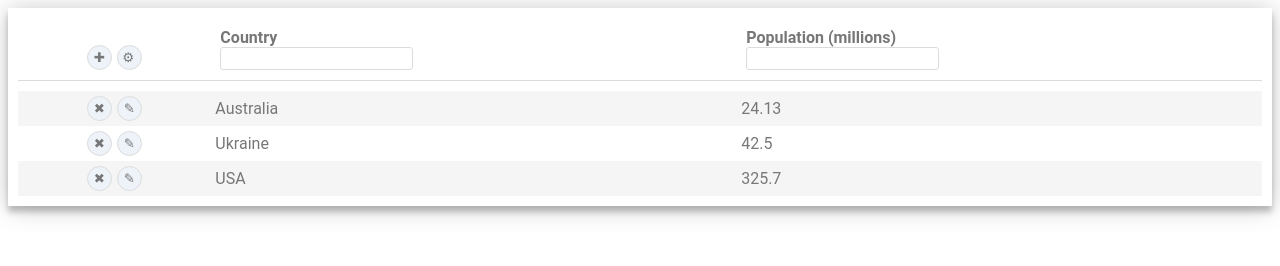
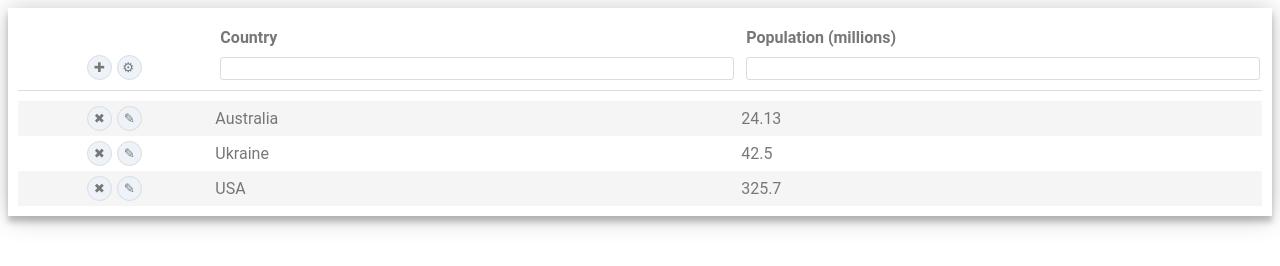
Before and after one commit to paulitto/quickgrid, a website built with webpack: page dist/index.html in a window 1280 px wide. Built offline with nearby package versions, Linux system fonts and the light colour scheme.

Commit message:
cosmetic cleanup

```diff
--- a/src/quickgrid.css
+++ b/src/quickgrid.css
@@ -45,11 +45,13 @@
 .qgrd .qgrd-header-wrap {
     display: flex;
     flex-direction: column;
+    width: 100%;
 }
 
 .qgrd .qgrd-header-text-wrap {
     display: flex;
     justify-content: space-between;
+    padding-bottom: 10px;
 }
 
 .qgrd-header-filter {
--- a/src/quickgrid.js
+++ b/src/quickgrid.js
@@ -52,7 +52,6 @@
             this.$modalSubmitBtn = $('<input type="submit" class="qgrd-modal-submit" value="OK"/>').appendTo(this.$modalFooter);
 
             for (var key in data) {
-                console.log(data[key]);
                 if (typeof data[key] === "boolean") {
                     var isChecked = data[key] ? "checked" : "";
                     $('<div><label>' + key + '</label><input type="checkbox" name="' + key + '" ' + isChecked + '/></div>').appendTo(this.$modalContent);
@@ -61,7 +60,6 @@
                     $('<div><label>' + key + '</label><input name="' + key + '" value="' + data[key] + '"/></div>').appendTo(this.$modalContent);
                 }
             }
-            //this.$modalContent.html(JSON.stringify(data));
         }
     }
 
@@ -93,7 +91,6 @@
             }
         }).on("click", 'tr', function (e) {
             if (typeof self.settings.onrowclick === "function") {
-                console.log($(this).data());
                 self.settings.onrowclick($(this).data('rowdata'), $(this).index());
             }
         }).on("click", '.qgrd-remove-row-btn', function (e) {
@@ -183,7 +180,6 @@
         rebuild.call(this);
         $(this.container).trigger( "qgrd:addrow", rowData);
     }
-
 
     // sort grid
     function sort(sortKey, asc) {
@@ -368,7 +364,6 @@
                         });
                 },
                 onrowdelete: function (rowdata, rownum) {
-                    console.log("deleting row", rownum, rowdata);
                 }
             }
             var settings = defaultOptions;
```
Also changed, not shown: dist/quickgrid.min.js.
